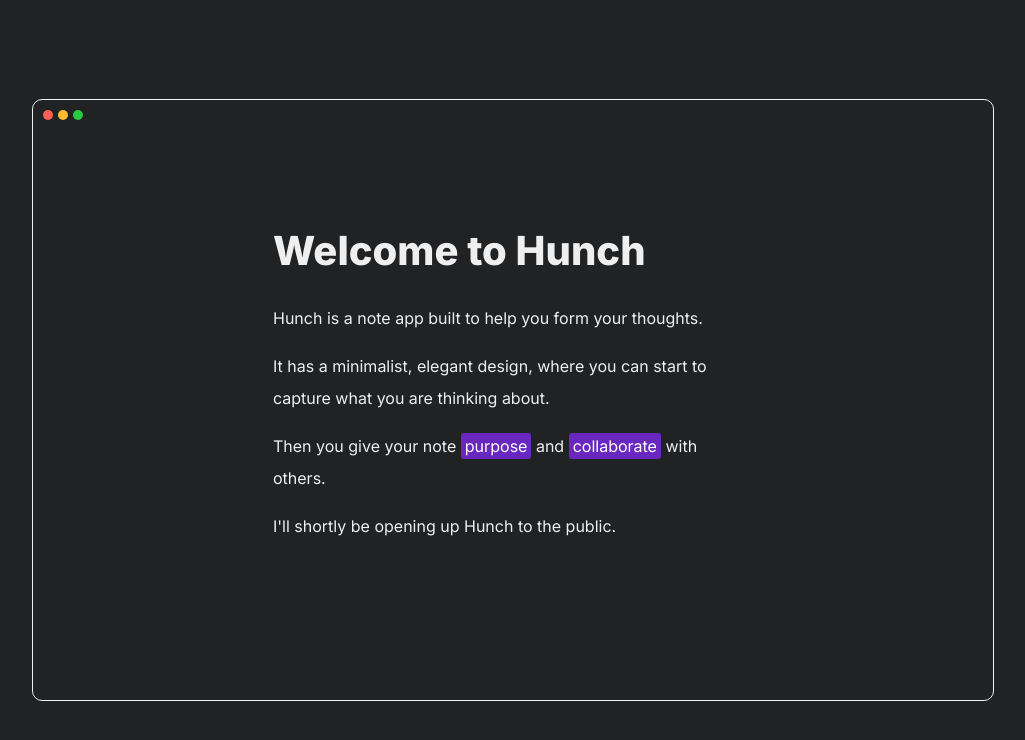
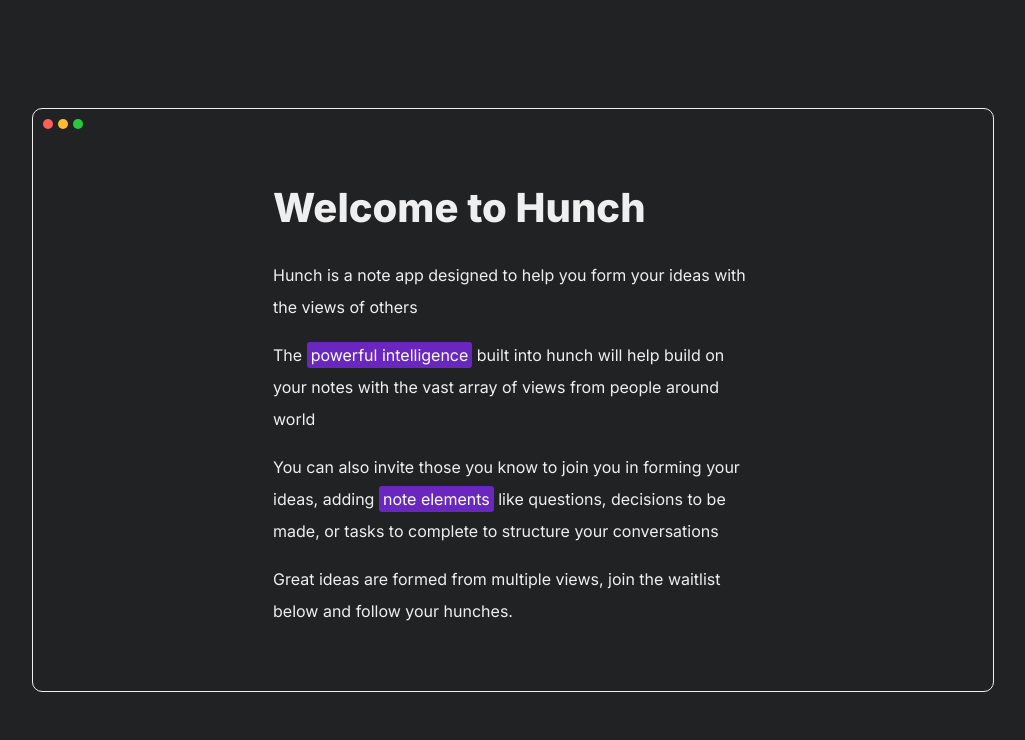
Before and after one commit to mattayersnz/hunchpublic, a React (Create React App) app: page / in a window 1280 px wide. Shown: the top 740 px of the page, without its empty margins (127-1152 px from the left). Built offline with nearby package versions, Linux system fonts and the light colour scheme; the HTML template or start-up script is replaced by a standard one.

Commit message:
new words

```diff
--- a/src/App.js
+++ b/src/App.js
@@ -3,38 +3,45 @@
 
 function App() {
   return (
-    <div className="App">
+    <Container>
       <HunchFrame>
         <ThreeDots />
         <HunchEditor />
       </HunchFrame>
-    </div>
+    </Container>
   );
 }
 
+const Container = styled.div`
+  height: 100%;
+  width: 100%;
+  display: flex;
+  align-items: center;
+  justify-content: center;
+`;
+
 const HunchFrame = styled.div`
-  height: 75vh;
-  width: 75vw;
+  height: 100%;
+  width: 75%;
   border: 1px solid #efefef;
   border-radius: 10px;
-
+  position: relative;
+  display: flex;
+  flex-direction: column;
+  align-items: center;
   @media (max-width: 768px) {
-    height: 100vh;
-    width: 100vw;
     border: none;
-    margin-bottom: 50px;
   }
 `;
 
 const DotsContainer = styled.div`
-  position: relative;
+  position: absolute;
   top: 10px;
   left: 10px;
   display: flex;
   align-items: center;
   justify-content: space-between;
   width: 40px;
-
   @media (max-width: 1080px) {
     display: none;
   }
--- a/src/HunchEditor.js
+++ b/src/HunchEditor.js
@@ -7,17 +7,19 @@
     <Heading>Welcome to Hunch</Heading>
 
     <Paragraph>
-      Hunch is a note app built to help you form your thoughts.
-    </Paragraph>
-    <Paragraph>
-      It has a minimalist, elegant design, where you can start to capture what you are thinking about.
-    </Paragraph>
-    <Paragraph>
-      Then you give your note <HunchLink>purpose</HunchLink> and <HunchLink> collaborate </HunchLink> with others.
+    Hunch is a note app designed to help you form your ideas with the views of others
     </Paragraph>
 
     <Paragraph>
-      I'll shortly be opening up Hunch to the public.
+    The <HunchLink>powerful intelligence</HunchLink> built into hunch will help build on your notes with the vast array of views from people around world
+    </Paragraph>
+
+    <Paragraph>
+    You can also invite those you know to join you in forming your ideas, adding <HunchLink> note elements </HunchLink> like questions, decisions to be made, or tasks to complete to structure your conversations
+    </Paragraph>
+
+    <Paragraph>
+    Great ideas are formed from multiple views, join the waitlist below and follow your hunches.
     </Paragraph>
 
   </HunchEditorContainer>
@@ -25,16 +27,17 @@
 
 const HunchEditorContainer = styled.div`
   position: relative;
-  top: 15%;
-  left: 25%;
+  flex: 1;
   height: 80%;
   width: 50%;
-
+  padding-top: 5%;
+  padding-bottom: 5%;
   @media (max-width: 768px) {
+    position: static;
+    width: 100%;
+    max-width: 100%;
+    padding: 0 20px;
     left: 20%;
-    width: 60%;
-    height: 100%;
-    padding-bottom: 100px;
   }
 `;
 
```
